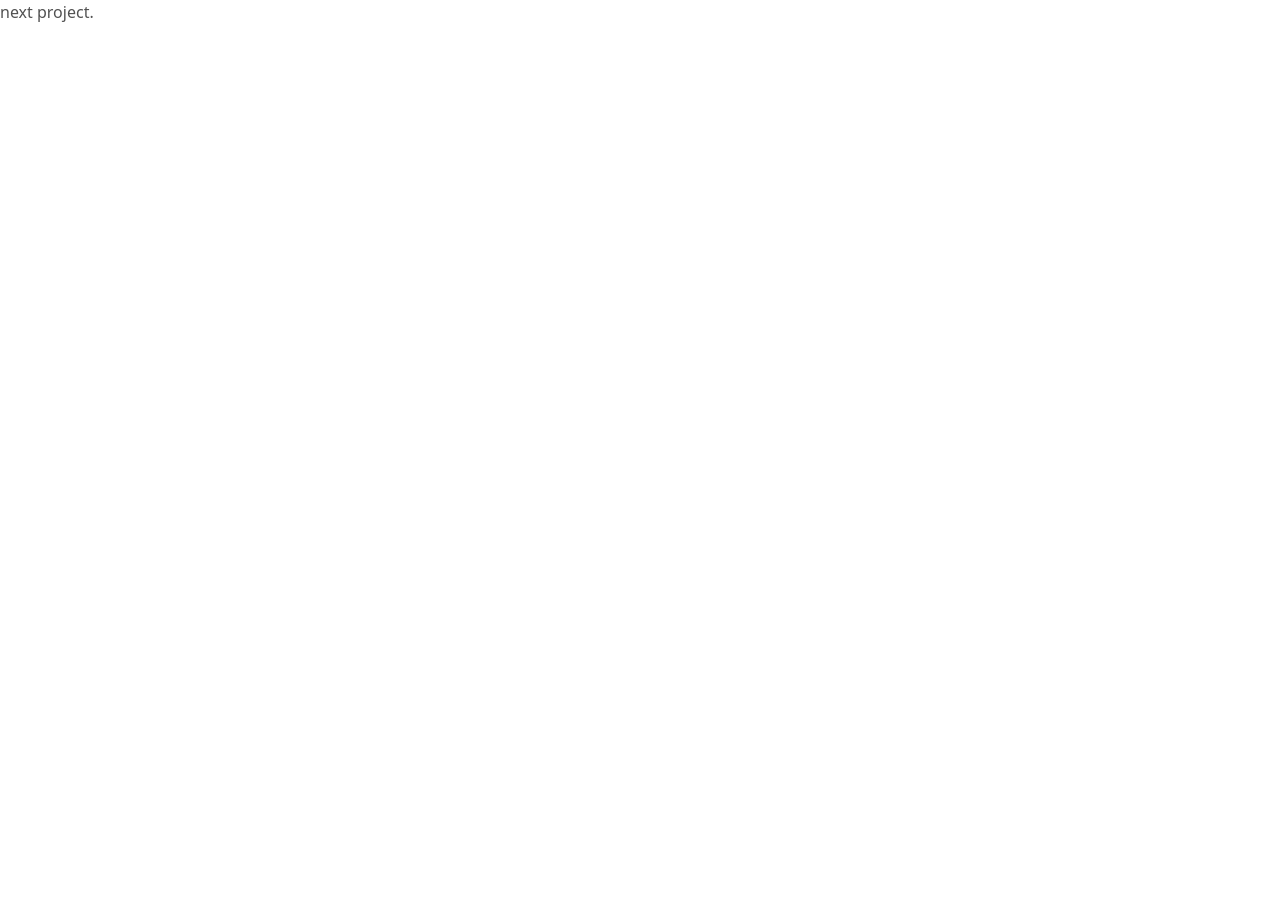
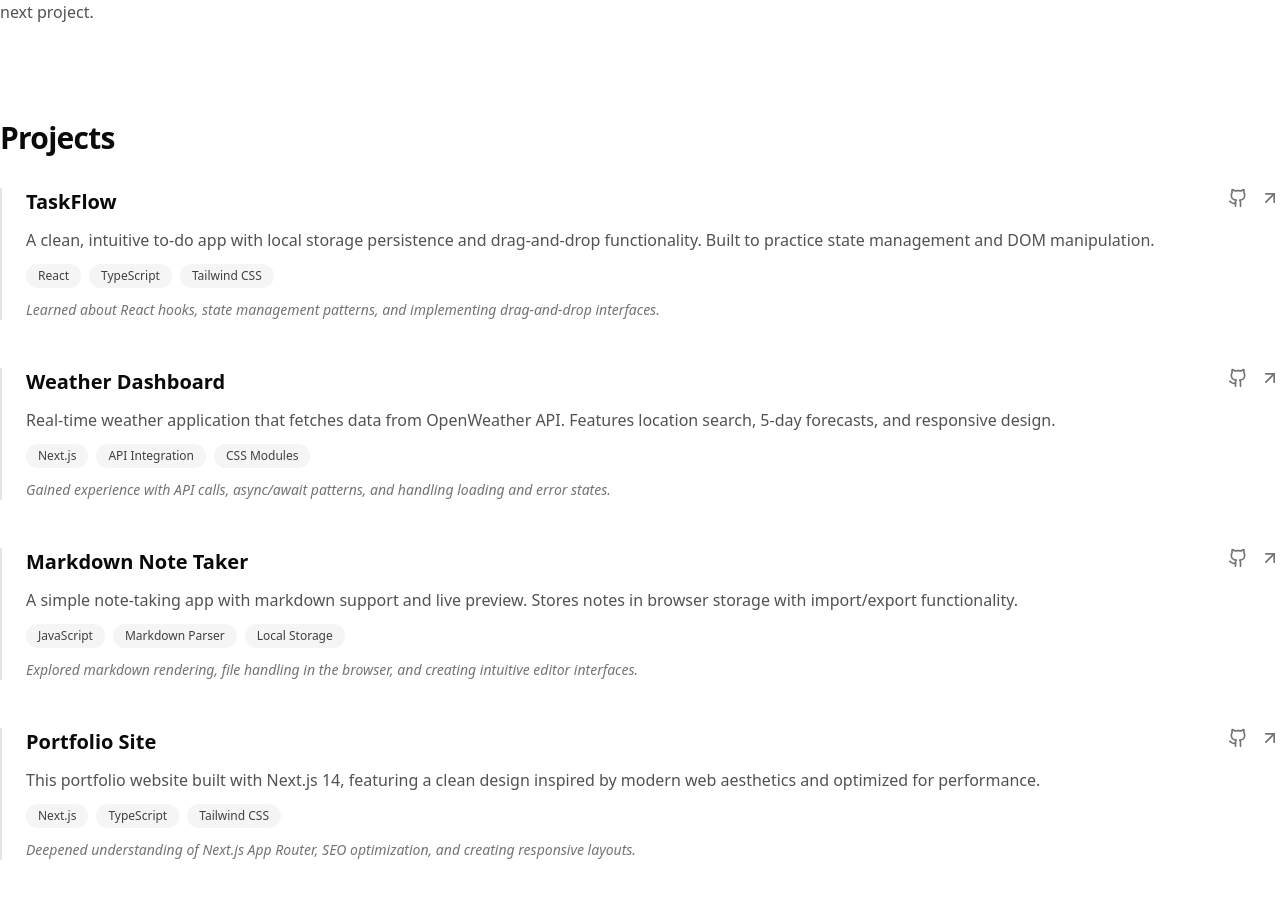
Before and after one commit to sdnshu/me, a Next.js app: page / in a window 1280 px wide. Shown: the part 568-1466 px from the top of the page. Before the commit the page ends 800 px from the top, so only its background shows below. Built offline with nearby package versions, Linux system fonts and the light colour scheme.

Commit message:
feat: add projects section

```diff
--- /dev/null
+++ b/app/_components/projects.tsx
@@ -0,0 +1,98 @@
+import React from 'react'
+
+import { ArrowUpRight, Github } from 'lucide-react';
+
+const projects = [
+    {
+        title: 'TaskFlow',
+        description: 'A clean, intuitive to-do app with local storage persistence and drag-and-drop functionality. Built to practice state management and DOM manipulation.',
+        technologies: ['React', 'TypeScript', 'Tailwind CSS'],
+        learnings: 'Learned about React hooks, state management patterns, and implementing drag-and-drop interfaces.',
+        github: 'https://github.com/yourusername/taskflow',
+        live: 'https://taskflow-demo.vercel.app',
+    },
+    {
+        title: 'Weather Dashboard',
+        description: 'Real-time weather application that fetches data from OpenWeather API. Features location search, 5-day forecasts, and responsive design.',
+        technologies: ['Next.js', 'API Integration', 'CSS Modules'],
+        learnings: 'Gained experience with API calls, async/await patterns, and handling loading and error states.',
+        github: 'https://github.com/yourusername/weather-dashboard',
+        live: 'https://weather-dashboard-demo.vercel.app',
+    },
+    {
+        title: 'Markdown Note Taker',
+        description: 'A simple note-taking app with markdown support and live preview. Stores notes in browser storage with import/export functionality.',
+        technologies: ['JavaScript', 'Markdown Parser', 'Local Storage'],
+        learnings: 'Explored markdown rendering, file handling in the browser, and creating intuitive editor interfaces.',
+        github: 'https://github.com/yourusername/markdown-notes',
+        live: 'https://markdown-notes-demo.vercel.app',
+    },
+    {
+        title: 'Portfolio Site',
+        description: 'This portfolio website built with Next.js 14, featuring a clean design inspired by modern web aesthetics and optimized for performance.',
+        technologies: ['Next.js', 'TypeScript', 'Tailwind CSS'],
+        learnings: 'Deepened understanding of Next.js App Router, SEO optimization, and creating responsive layouts.',
+        github: 'https://github.com/yourusername/portfolio',
+        live: 'https://yourportfolio.com',
+    },
+];
+
+const Projects = () => {
+    return (
+        <section className="mb-16 md:mb-24">
+            <h2 className="text-2xl md:text-3xl font-bold tracking-tight mb-8">
+                Projects
+            </h2>
+            <div className="space-y-12">
+                {projects.map((project, index) => (
+                    <div
+                        key={index}
+                        className="group border-l-2 border-neutral-200 dark:border-neutral-800 pl-6 hover:border-neutral-400 dark:hover:border-neutral-600 transition-colors"
+                    >
+                        <div className="flex items-start justify-between mb-3">
+                            <h3 className="text-xl font-semibold">{project.title}</h3>
+                            <div className="flex gap-3">
+                                <a
+                                    href={project.github}
+                                    target="_blank"
+                                    rel="noopener noreferrer"
+                                    className="text-neutral-500 hover:text-neutral-900 dark:hover:text-neutral-100 transition-colors"
+                                    aria-label="View on GitHub"
+                                >
+                                    <Github size={20} />
+                                </a>
+                                <a
+                                    href={project.live}
+                                    target="_blank"
+                                    rel="noopener noreferrer"
+                                    className="text-neutral-500 hover:text-neutral-900 dark:hover:text-neutral-100 transition-colors"
+                                    aria-label="View live demo"
+                                >
+                                    <ArrowUpRight size={20} />
+                                </a>
+                            </div>
+                        </div>
+                        <p className="text-neutral-600 dark:text-neutral-400 mb-3">
+                            {project.description}
+                        </p>
+                        <div className="flex flex-wrap gap-2 mb-3">
+                            {project.technologies.map((tech, i) => (
+                                <span
+                                    key={i}
+                                    className="text-xs px-3 py-1 bg-neutral-100 dark:bg-neutral-800 text-neutral-700 dark:text-neutral-300 rounded-full"
+                                >
+                                    {tech}
+                                </span>
+                            ))}
+                        </div>
+                        <p className="text-sm text-neutral-500 dark:text-neutral-500 italic">
+                            {project.learnings}
+                        </p>
+                    </div>
+                ))}
+            </div>
+        </section>
+    );
+}
+
+export { Projects }
--- a/app/page.tsx
+++ b/app/page.tsx
@@ -1,4 +1,5 @@
 import React from 'react'
+import { Projects } from './_components/projects'
 
 const Page = () => {
 
@@ -46,6 +47,8 @@ const Page = () => {
                 </div>
             </section>
 
+            <Projects/>
+
         </main>
     )
 
```
